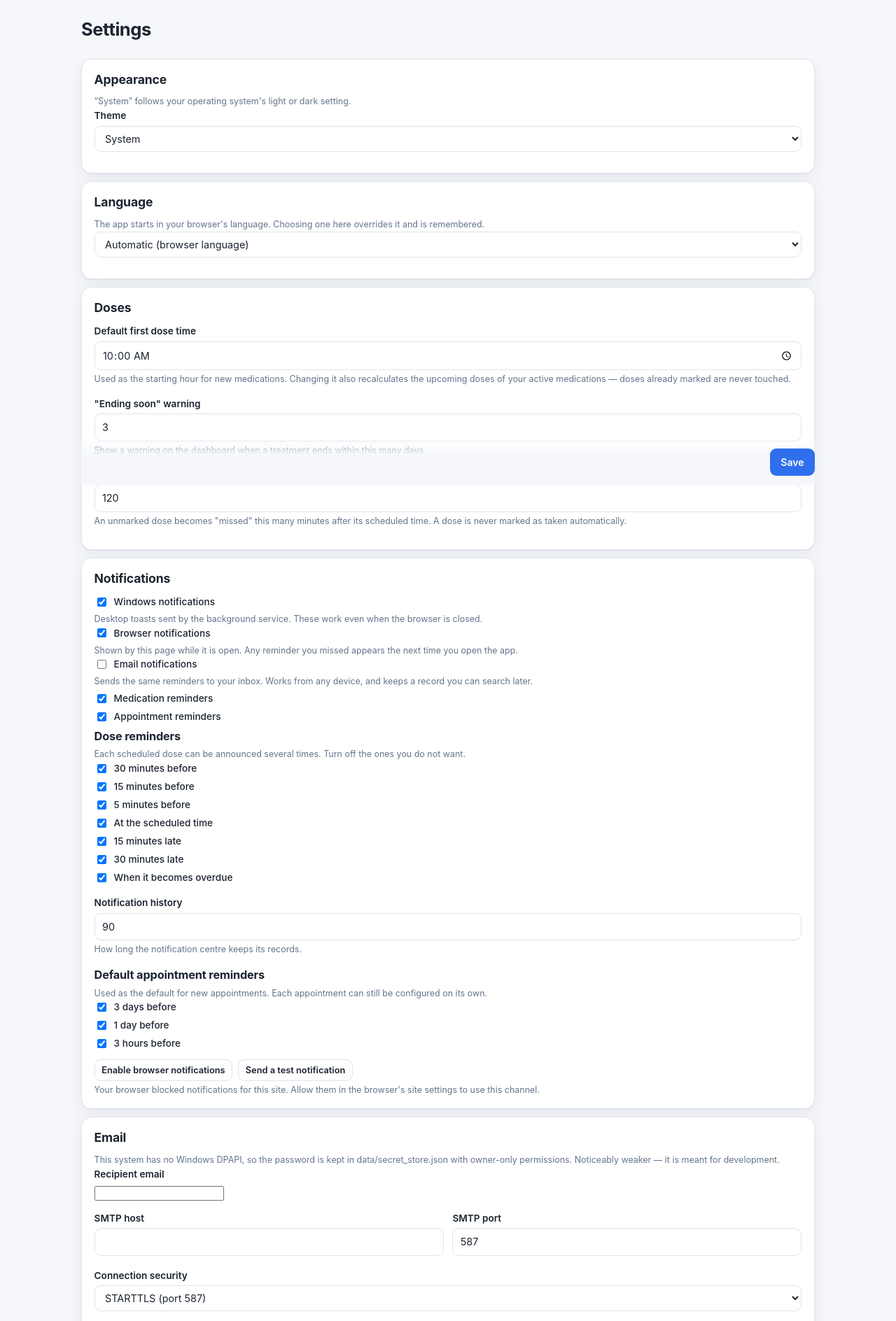
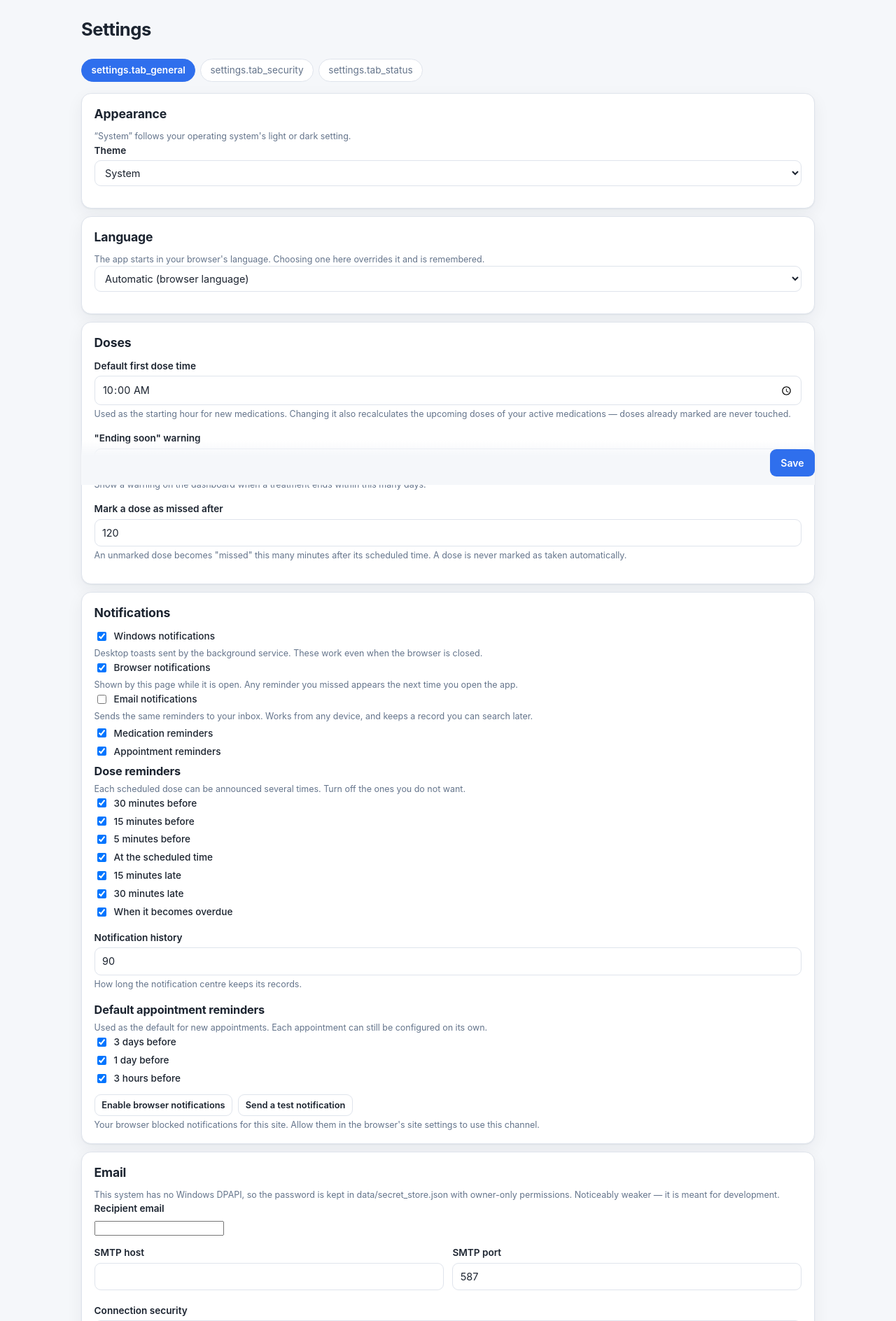
Before and after one commit to EdwinC27/medtracker, a FastAPI app: page /settings in a window 1280 px wide. Shown: the part 107-1995 px from the top of the page at 70% size. Run offline with FastAPI, Linux system fonts and the light colour scheme; data that the repository does not hold is empty; some libraries are stand-ins or nearby versions.

Commit message:
Add the lock screen and the Security and System Status tabs

```diff
--- /dev/null
+++ b/app/static/js/settings_v4.js
@@ -0,0 +1,261 @@
+/* Settings, the v4 additions: the three tabs, Security and System Status.
+ *
+ * Kept in its own file so `settings.js` — which already handles the general
+ * form, e-mail, backups and export/import — did not have to be reorganised
+ * around the tabs. Both scripts run on the same page and touch different parts
+ * of it.
+ */
+(function () {
+  'use strict';
+
+  const el = UI.el;
+  const TABS = ['general', 'security', 'status'];
+
+  /* ----------------------------------------------------------------- tabs */
+  function showTab(name) {
+    const tab = TABS.indexOf(name) === -1 ? 'general' : name;
+    TABS.forEach(function (key) {
+      const panel = document.getElementById('tab-' + key);
+      if (panel) panel.classList.toggle('hidden', key !== tab);
+    });
+    document.querySelectorAll('#settings-tabs .chip').forEach(function (chip) {
+      chip.classList.toggle('is-active', chip.dataset.tab === tab);
+    });
+    // Keep the address bar honest, so the tray's "System status" link and a
+    // reload both land on the same place.
+    try {
+      const url = new URL(window.location.href);
+      url.searchParams.set('tab', tab);
+      window.history.replaceState({}, '', url);
+    } catch (e) { /* not worth failing over */ }
+
+    if (tab === 'status') loadStatus();
+    if (tab === 'security') loadLock();
+  }
+
+  /* -------------------------------------------------------------- security */
+  const AUTO_LOCK_LABEL = {
+    0: function () { return T.t('security.auto_lock_never'); },
+    60: function () { return T.t('security.auto_lock_hour'); },
+  };
+
+  function autoLockLabel(minutes) {
+    if (AUTO_LOCK_LABEL[minutes]) return AUTO_LOCK_LABEL[minutes]();
+    return T.t('security.auto_lock_minutes', { minutes: minutes });
+  }
+
+  async function loadLock() {
+    let state;
+    try {
+      state = await API.get('/api/lock/state');
+    } catch (err) {
+      UI.sectionError(document.getElementById('tab-security'), err, loadLock);
+      return;
+    }
+
+    const badge = document.getElementById('lock-state-badge');
+    badge.textContent = T.t(state.enabled ? 'security.status_on' : 'security.status_off');
+    badge.className = 'badge ' + (state.enabled ? 'badge--active' : 'badge--completed');
+
+    document.getElementById('lock-enable-form').classList.toggle('hidden', state.enabled);
+    document.getElementById('lock-on-panel').classList.toggle('hidden', !state.enabled);
+    document.getElementById('lock-pin-rule').textContent =
+      T.t('security.pin_rule', { min: state.pin_min_length, max: state.pin_max_length });
+
+    const select = document.getElementById('lock-auto');
+    select.textContent = '';
+    (state.auto_lock_options || [0]).forEach(function (minutes) {
+      const option = el('option', null, autoLockLabel(minutes));
+      option.value = minutes;
+      select.appendChild(option);
+    });
+    select.value = String(state.auto_lock_minutes || 0);
+  }
+
+  function bindLockForm(id, url, onDone) {
+    const form = document.getElementById(id);
+    if (!form) return;
+    form.addEventListener('submit', async function (event) {
+      event.preventDefault();
+      UI.clearErrors(form);
+      const button = form.querySelector('button[type=submit]');
+      button.disabled = true;
+      const payload = {};
+      form.querySelectorAll('input').forEach(function (input) {
+        payload[input.name] = input.value;
+      });
+      try {
+        const result = await API.post(url, payload);
+        form.reset();
+        if (result.message) UI.notify.success(result.message);
+        await loadLock();
+        if (onDone) onDone(result);
+      } catch (err) {
+        if (err instanceof API.ApiError && Object.keys(err.fields || {}).length) {
+          UI.showErrors(form, err.fields);
+          UI.notify.error('error.validation');
+        } else {
+          UI.notify.error(err);
+        }
+      } finally {
+        button.disabled = false;
+      }
+    });
+  }
+
+  /* ---------------------------------------------------------------- status */
+  const LEVEL_MARK = { ok: '🟢', warning: '🟡', error: '🔴', disabled: '⚪' };
+
+  function fact(list, labelKey, value) {
+    if (value === null || value === undefined || value === '') return;
+    list.appendChild(el('dt', null, T.t(labelKey)));
+    list.appendChild(el('dd', null, String(value)));
+  }
+
+  function uptime(seconds) {
+    if (!seconds && seconds !== 0) return null;
+    const hours = Math.floor(seconds / 3600);
+    const minutes = Math.floor((seconds % 3600) / 60);
+    return T.t('status.uptime_value', { hours: hours, minutes: minutes });
+  }
+
+  function when(value) {
+    return value ? F.dateTime(value) : null;
+  }
+
+  // A recorded failure is stored as a translation key whenever the application
+  // recognised the failure, and as raw text only when it did not. Both end up
+  // on the same line, so decide here which one this is.
+  function reason(value) {
+    if (!value) return null;
+    return /^(error|validation|message|status)\.[a-z0-9_]+$/.test(value) ? T.t(value) : value;
+  }
+
+  function componentCard(item) {
+    const card = el('article', 'card status-card status-card--' + item.level);
+
+    const head = el('div', 'status-card__head');
+    head.appendChild(el('span', 'status-card__mark', LEVEL_MARK[item.level] || '⚪'));
+    head.appendChild(el('h3', null, T.t('status.' + item.key)));
+    card.appendChild(head);
+
+    if (item.detail_key) {
+      card.appendChild(el('p', 'status-card__detail', T.t(item.detail_key)));
+    }
+
+    const facts = el('dl', 'meta-list');
+    switch (item.key) {
+      case 'application':
+        fact(facts, 'status.version', item.version);
+        fact(facts, 'status.uptime', uptime(item.uptime_seconds));
+        break;
+      case 'database':
+        fact(facts, 'status.schema_version', item.schema_version);
+        fact(facts, 'status.location', item.path);
+        break;
+      case 'scheduler':
+        fact(facts, 'status.last_run', when(item.last_run));
+        fact(facts, 'status.next_run', when(item.next_run));
+        if (item.next_dose) {
+          fact(facts, 'status.next_dose',
+            F.dateTime(item.next_dose.scheduled_at) + ' — ' + (item.next_dose.medication || ''));
+        }
+        fact(facts, 'status.reason', reason(item.last_error));
+        break;
+      case 'windows_notifications':
+        fact(facts, 'status.reason', reason(item.reason));
+        break;
+      case 'email_notifications':
+        fact(facts, 'status.server', item.host ? item.host + ':' + item.port : null);
+        fact(facts, 'status.recipient', item.recipient);
+        break;
+      case 'backup':
+        fact(facts, 'status.frequency', item.frequency);
+        fact(facts, 'status.last_backup', when(item.last_backup_at));
+        fact(facts, 'status.next_backup', when(item.next_backup_at));
+        fact(facts, 'status.location', item.location);
+        fact(facts, 'status.reason', reason(item.last_error));
+        break;
+      case 'startup':
+        fact(facts, 'status.reason', reason(item.error));
+        break;
+      default:
+        break;
+    }
+    if (facts.childElementCount) card.appendChild(facts);
+    return card;
+  }
+
+  async function loadStatus() {
+    const body = document.getElementById('status-body');
+    let data;
+    try {
+      data = await API.get('/api/system/status');
+    } catch (err) {
+      UI.sectionError(body, err, loadStatus);
+      return;
+    }
+
+    body.textContent = '';
+
+    const summary = el('div', 'card status-summary status-card--' + data.overall);
+    summary.appendChild(el('span', 'status-card__mark', LEVEL_MARK[data.overall] || '⚪'));
+    const summaryText = el('div');
+    summaryText.appendChild(el('strong', null, T.t('status.overall_' + data.overall)));
+    summaryText.appendChild(el('div', 'card__meta',
+      T.t('status.generated_at', { time: F.time(data.generated_at) })));
+    summary.appendChild(summaryText);
+    body.appendChild(summary);
+
+    body.appendChild(el('p', 'hint', T.t('status.read_only')));
+
+    const grid = el('div', 'grid grid--cards');
+    (data.components || []).forEach(function (item) {
+      grid.appendChild(componentCard(item));
+    });
+    body.appendChild(grid);
+  }
+
+  /* ----------------------------------------------------------------- setup */
+  function render() {
+    const tabs = document.getElementById('settings-tabs');
+    if (!tabs) return;
+
+    tabs.addEventListener('click', function (event) {
+      const chip = event.target.closest('[data-tab]');
+      if (chip) showTab(chip.dataset.tab);
+    });
+
+    bindLockForm('lock-enable-form', '/api/lock/enable');
+    bindLockForm('lock-change-form', '/api/lock/change');
+    bindLockForm('lock-disable-form', '/api/lock/disable');
+
+    const auto = document.getElementById('lock-auto');
+    if (auto) {
+      auto.addEventListener('change', async function () {
+        try {
+          await API.post('/api/lock/auto', { auto_lock_minutes: Number(this.value) });
+          UI.notify.success('message.settings_saved');
+        } catch (err) { UI.notify.error(err); }
+      });
+    }
+
+    const lockNow = document.getElementById('lock-now');
+    if (lockNow) {
+      lockNow.addEventListener('click', async function () {
+        try {
+          await API.post('/api/lock/lock');
+          window.location.href = '/lock';
+        } catch (err) { UI.notify.error(err); }
+      });
+    }
+
+    showTab(new URLSearchParams(window.location.search).get('tab') || 'general');
+  }
+
+  // settings.js owns UI.page() on this screen, so this one waits for the
+  // translations the same way and then wires up its own parts.
+  document.addEventListener('DOMContentLoaded', function () {
+    T.ready().then(render).catch(function (err) { console.error(err); });
+  });
+})();
--- a/app/templates/settings.html
+++ b/app/templates/settings.html
@@ -4,6 +4,13 @@
   <h1 data-i18n="settings.title"></h1>
 </div>
 
+<div class="filters" id="settings-tabs">
+  <button class="chip is-active" type="button" data-tab="general" data-i18n="settings.tab_general"></button>
+  <button class="chip" type="button" data-tab="security" data-i18n="settings.tab_security"></button>
+  <button class="chip" type="button" data-tab="status" data-i18n="settings.tab_status"></button>
+</div>
+
+<section id="tab-general">
 <form id="settings-form" class="stack">
   <section class="card">
     <h2 data-i18n="settings.appearance"></h2>
@@ -245,6 +252,12 @@
 
   <section class="card">
     <h2 data-i18n="settings.system"></h2>
+    <label class="check">
+      <input type="checkbox" name="start_with_windows">
+      <span data-i18n="settings.start_with_windows"></span>
+    </label>
+    <p class="hint" data-i18n="settings.start_with_windows_hint"></p>
+    <p class="hint" id="startup-note"></p>
     <dl class="meta-list">
       <dt data-i18n="settings.scheduler_status"></dt><dd id="scheduler-status">—</dd>
       <dt data-i18n="settings.database_location"></dt><dd id="database-path" class="mono">—</dd>
@@ -257,8 +270,91 @@
     <button type="submit" class="btn btn--primary" data-i18n="common.save"></button>
   </div>
 </form>
+</section>
+
+<section id="tab-security" class="hidden stack">
+  <div class="card">
+    <h2 data-i18n="security.app_lock"></h2>
+    <p class="hint" data-i18n="security.app_lock_hint"></p>
+    <p><span class="badge" id="lock-state-badge">—</span></p>
+
+    <!-- Turning the lock on: a new PIN, twice. -->
+    <form id="lock-enable-form" class="form hidden">
+      <div class="field-row">
+        <div class="field">
+          <label for="lock-new-pin" data-i18n="security.create_pin"></label>
+          <input id="lock-new-pin" name="pin" type="password" inputmode="numeric"
+                 pattern="[0-9]*" maxlength="6" autocomplete="off" required>
+          <p class="field__error" data-error-for="pin"></p>
+        </div>
+        <div class="field">
+          <label for="lock-confirm-pin" data-i18n="security.confirm_pin"></label>
+          <input id="lock-confirm-pin" name="confirm_pin" type="password" inputmode="numeric"
+                 pattern="[0-9]*" maxlength="6" autocomplete="off" required>
+          <p class="field__error" data-error-for="confirm_pin"></p>
+        </div>
+      </div>
+      <p class="hint" id="lock-pin-rule"></p>
+      <button type="submit" class="btn btn--primary" data-i18n="security.enable"></button>
+    </form>
+
+    <!-- Turning it off, or changing the PIN: both need the current one. -->
+    <div id="lock-on-panel" class="hidden stack">
+      <div class="field">
+        <label for="lock-auto" data-i18n="security.auto_lock"></label>
+        <select id="lock-auto"></select>
+      </div>
+
+      <form id="lock-change-form" class="form">
+        <h3 data-i18n="security.change_pin"></h3>
+        <div class="field-row">
+          <div class="field">
+            <label for="lock-current-pin" data-i18n="security.current_pin"></label>
+            <input id="lock-current-pin" name="current_pin" type="password" inputmode="numeric"
+                   pattern="[0-9]*" maxlength="6" autocomplete="off" required>
+            <p class="field__error" data-error-for="current_pin"></p>
+          </div>
+          <div class="field">
+            <label for="lock-change-new" data-i18n="security.new_pin"></label>
+            <input id="lock-change-new" name="pin" type="password" inputmode="numeric"
+                   pattern="[0-9]*" maxlength="6" autocomplete="off" required>
+            <p class="field__error" data-error-for="pin"></p>
+          </div>
+          <div class="field">
+            <label for="lock-change-confirm" data-i18n="security.confirm_pin"></label>
+            <input id="lock-change-confirm" name="confirm_pin" type="password" inputmode="numeric"
+                   pattern="[0-9]*" maxlength="6" autocomplete="off" required>
+            <p class="field__error" data-error-for="confirm_pin"></p>
+          </div>
+        </div>
+        <button type="submit" class="btn btn--primary btn--sm" data-i18n="security.change_pin"></button>
+      </form>
+
+      <form id="lock-disable-form" class="form">
+        <h3 data-i18n="security.disable"></h3>
+        <div class="field">
+          <label for="lock-disable-pin" data-i18n="security.current_pin"></label>
+          <input id="lock-disable-pin" name="current_pin" type="password" inputmode="numeric"
+                 pattern="[0-9]*" maxlength="6" autocomplete="off" required>
+          <p class="field__error" data-error-for="current_pin"></p>
+        </div>
+        <button type="submit" class="btn btn--danger btn--sm" data-i18n="security.disable"></button>
+      </form>
+
+      <div class="row-actions">
+        <button type="button" class="btn btn--ghost btn--sm" id="lock-now"
+                data-i18n="security.lock_now"></button>
+      </div>
+    </div>
+  </div>
+</section>
+
+<section id="tab-status" class="hidden stack">
+  <div id="status-body"><p class="muted" data-i18n="common.loading"></p></div>
+</section>
 {% endblock %}
 
 {% block scripts %}
 <script src="/static/js/settings.js?v={{ version }}"></script>
+<script src="/static/js/settings_v4.js?v={{ version }}"></script>
 {% endblock %}
```
Also changed, not shown: app/static/js/lock.js (added, +101 -0 lines), app/templates/lock.html (added, +52 -0 lines).
